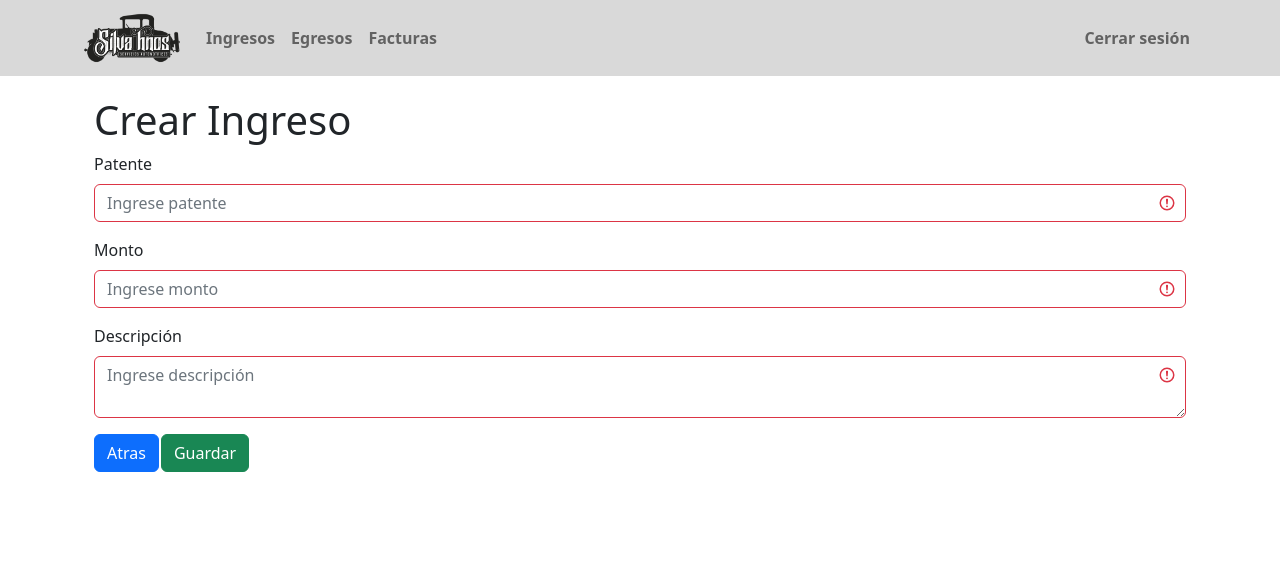
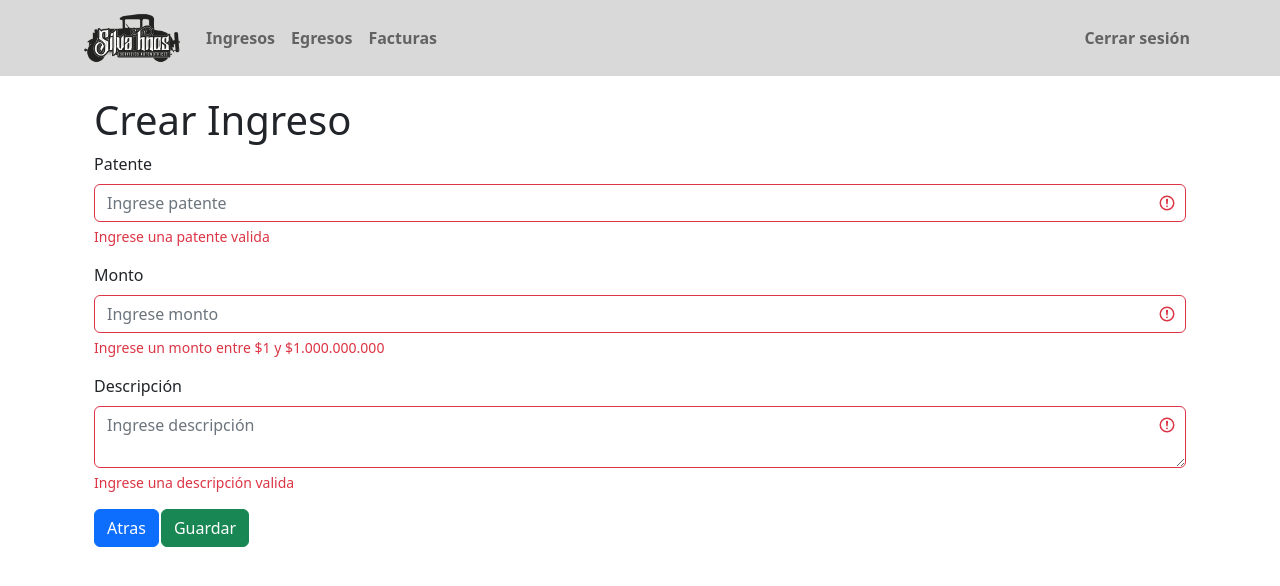
Before and after one commit to acientgear/Proyecto-silvaH, a React (Create React App) app in the folder silvahnos-fe/: page /crearIngreso in a window 1280 px wide. Shown: the top 586 px of the page. Built offline with nearby package versions, Linux system fonts and the light colour scheme.

Commit message:
[Leo Vergara]-Update a las reglas de los input

```diff
--- a/silvahnos-fe/src/pages/ingreso/CrearIngreso.js
+++ b/silvahnos-fe/src/pages/ingreso/CrearIngreso.js
@@ -3,6 +3,8 @@ import { useState } from 'react';
 import { Button, Col, Container, Form, Row } from 'react-bootstrap';
 
 const CrearIngreso = () => {
+    const [validated, setValidated] = useState(false);
+
     const [ingreso, setIngreso] = useState({
         id: null,
         borrado: false,
@@ -19,7 +21,20 @@ const CrearIngreso = () => {
             ...ingreso,
             [e.target.name]: e.target.value,
         });
+        setValidated(false);
     };
+
+    const handleSumbit = (e) => {
+        e.preventDefault();
+        const form = e.currentTarget;
+        if (form.checkValidity() === false) {
+            e.stopPropagation();
+        } else {
+            createIngreso();
+            setValidated(true);
+        }
+    };
+
 
     const createIngreso = async () => {
         try {
@@ -42,14 +57,18 @@ const CrearIngreso = () => {
             </Row>
             <Row>
                 <Col>
-                    <Form>
+                    <Form noValidate validated={validated} onSubmit={handleSumbit}>
                         <Form.Group className="mb-3" controlId="formBasicEmail">
                             <Form.Label>Patente</Form.Label>
                             <Form.Control name="patente"
                                 required
                                 isValid={255 > ingreso.patente.length && ingreso.patente.length > 0}
                                 isInvalid={ingreso.patente.length > 255 || ingreso.patente.length === 0}
-                                type="text" placeholder="Ingrese patente" onChange={handleChange} />
+                                type="text" placeholder="Ingrese patente" onChange={handleChange}
+                                />
+                                <Form.Control.Feedback type="invalid">
+                                    Ingrese una patente valida
+                                </Form.Control.Feedback>
                         </Form.Group>
                         <Form.Group className="mb-3" controlId="formBasicEmail">
                             <Form.Label>Monto</Form.Label>
@@ -59,6 +78,9 @@ const CrearIngreso = () => {
                                 min={1}
                                 max={1000000000}
                                 type="number" placeholder="Ingrese monto" onChange={handleChange} />
+                                <Form.Control.Feedback type="invalid">
+                                    Ingrese un monto entre $1 y $1.000.000.000
+                                </Form.Control.Feedback>
                         </Form.Group>
                         <Form.Group className="mb-3" controlId="formBasicEmail">
                             <Form.Label>Descripción</Form.Label>
@@ -67,14 +89,13 @@ const CrearIngreso = () => {
                                 isValid={255 > ingreso.descripcion.length && ingreso.descripcion.length > 0}
                                 isInvalid={ingreso.descripcion.length > 255 || ingreso.descripcion.length === 0}
                                 as="textarea" row={3} placeholder="Ingrese descripción" onChange={handleChange} />
+                                <Form.Control.Feedback type="invalid">
+                                    Ingrese una descripción valida
+                                </Form.Control.Feedback>
                         </Form.Group>
+                        <Button variant='primary' href='/' style={{ marginRight: 2 }}>Atras</Button>
+                        <Button variant='success' type='sumbit'>Guardar</Button>
                     </Form>
-                </Col>
-            </Row>
-            <Row>
-                <Col>
-                    <Button variant='primary' href='/' style={{ marginRight: 2 }}>Atras</Button>
-                    <Button variant='success' onClick={createIngreso}>Guardar</Button>
                 </Col>
             </Row>
         </Container>
```
